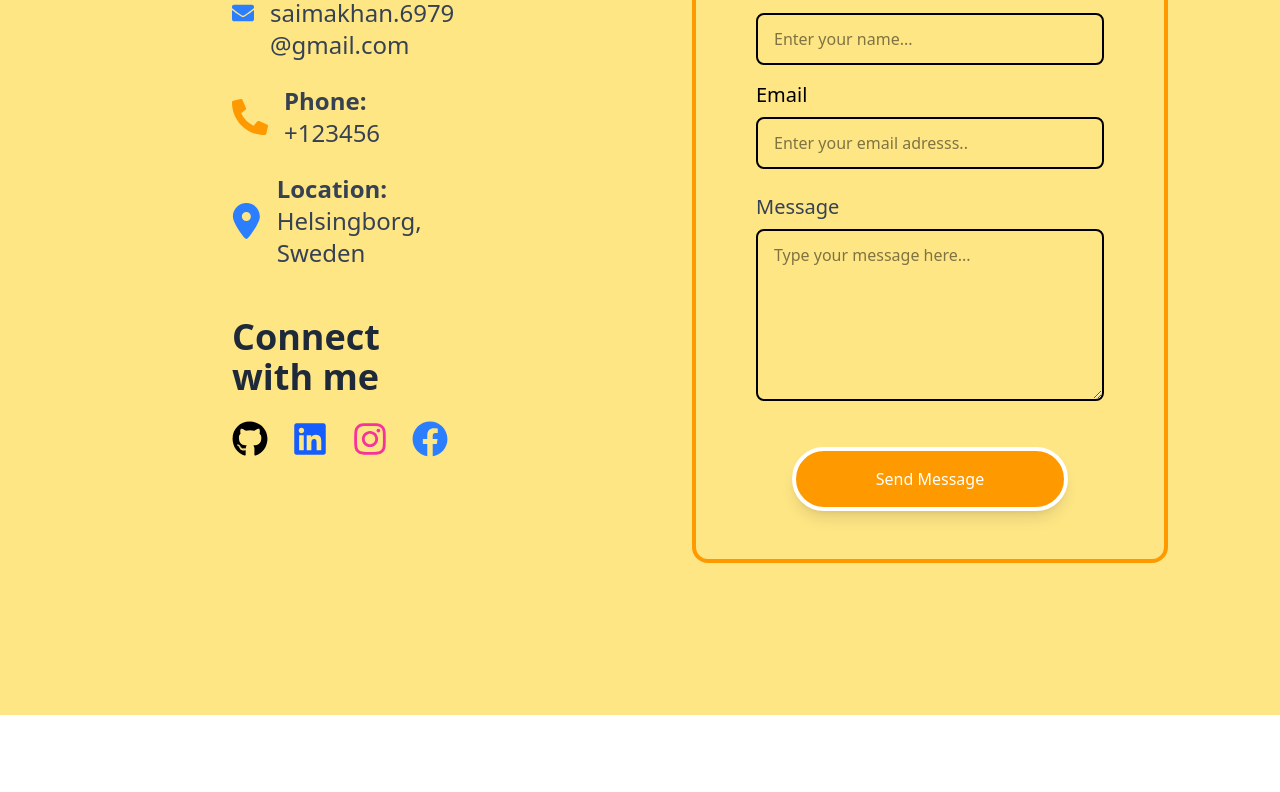
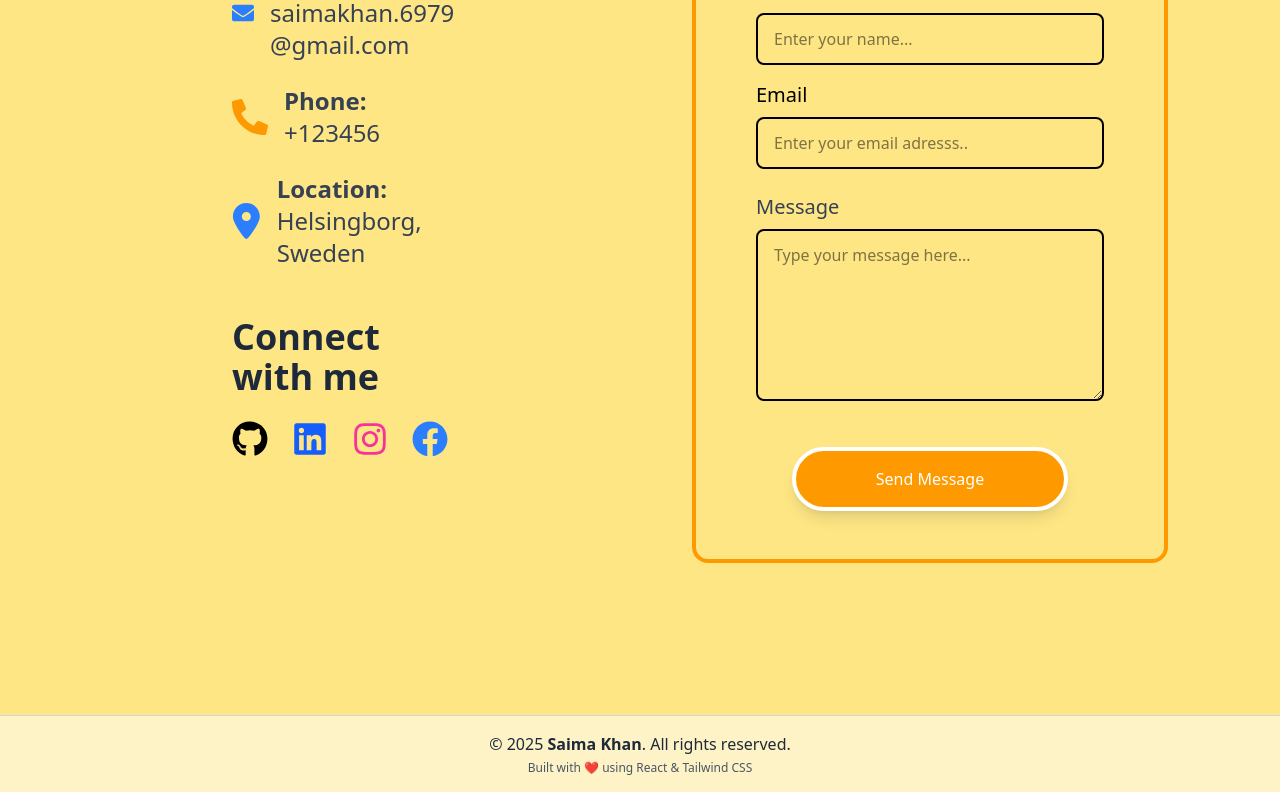
Before and after one commit to saima-khan1/MY-PORTFOLIO, a React (Vite) app in the folder my-portfolio/frontend/: page / in a window 1280 px wide. Shown: the part 2960-3752 px from the top of the page. Before the commit the page ends 3675 px from the top, so only its background shows below. Built offline with nearby package versions, Linux system fonts and the light colour scheme; no server answers.

Commit message:
added footer

```diff
--- a/my-portfolio/frontend/src/App.tsx
+++ b/my-portfolio/frontend/src/App.tsx
@@ -6,6 +6,7 @@ import Projects from "./components/Projects";
 import NavBar from "./components/NavBar";
 import About from "./components/About";
 import Contact from "./components/ContactForm.tsx/Contact";
+import Footer from "./components/Footer";
 
 const App = () => {
   return (
@@ -50,7 +51,7 @@ const App = () => {
 
         <section
           id="projects"
-          className="py-15 sm:py-12 lg:py-0 flex justify-center"
+          className="py-14 sm:py-12 lg:py-0  flex justify-center"
         >
           <Projects />
         </section>
@@ -62,6 +63,7 @@ const App = () => {
           <Contact />
         </section>
       </main>
+      <Footer />
     </div>
   );
 };
--- /dev/null
+++ b/my-portfolio/frontend/src/components/Footer.tsx
@@ -0,0 +1,18 @@
+const Footer = () => {
+  return (
+    <footer className="bg-amber-100 dark:bg-gray-900 text-gray-800 dark:text-gray-100 border-t border-gray-300 dark:border-gray-700 py-4">
+      <div className="container mx-auto px-4 text-center">
+        <p className="text-sm md:text-base">
+          © {new Date().getFullYear()}{" "}
+          <span className="font-semibold">Saima Khan</span>. All rights
+          reserved.
+        </p>
+        <p className="text-xs text-gray-600 dark:text-gray-400 mt-1">
+          Built with ❤️ using React & Tailwind CSS
+        </p>
+      </div>
+    </footer>
+  );
+};
+
+export default Footer;
--- a/my-portfolio/frontend/src/components/Projects.tsx
+++ b/my-portfolio/frontend/src/components/Projects.tsx
@@ -25,14 +25,14 @@ const Projects = () => {
   if (projects.length === 0) return <p>No projects Found</p>;
   return (
     <div className=" px-5  lg:px-5 md:px-5 lg:py-20">
-      <div className="text-center mt-10  lg:mb-12">
+      <div className="text-center mt-10  lg:mb-2">
         <h1 className="text-4xl lg:text-7xl md:text-4xl font-bold">
           <span>Featured</span>
           <span className="text-blue-600 ml-4">Projects</span>
         </h1>
       </div>
 
-      <div className="grid sm:grid-cols-1 md:grid-cols-2 lg:grid-cols-3 gap-10 mt-10 px-4  lg:mt-30">
+      <div className="grid sm:grid-cols-1 md:grid-cols-2 lg:grid-cols-3 gap-10 mt-10 px-4  lg:mt-15">
         {" "}
         {projects.map((project) => (
           <div
```
